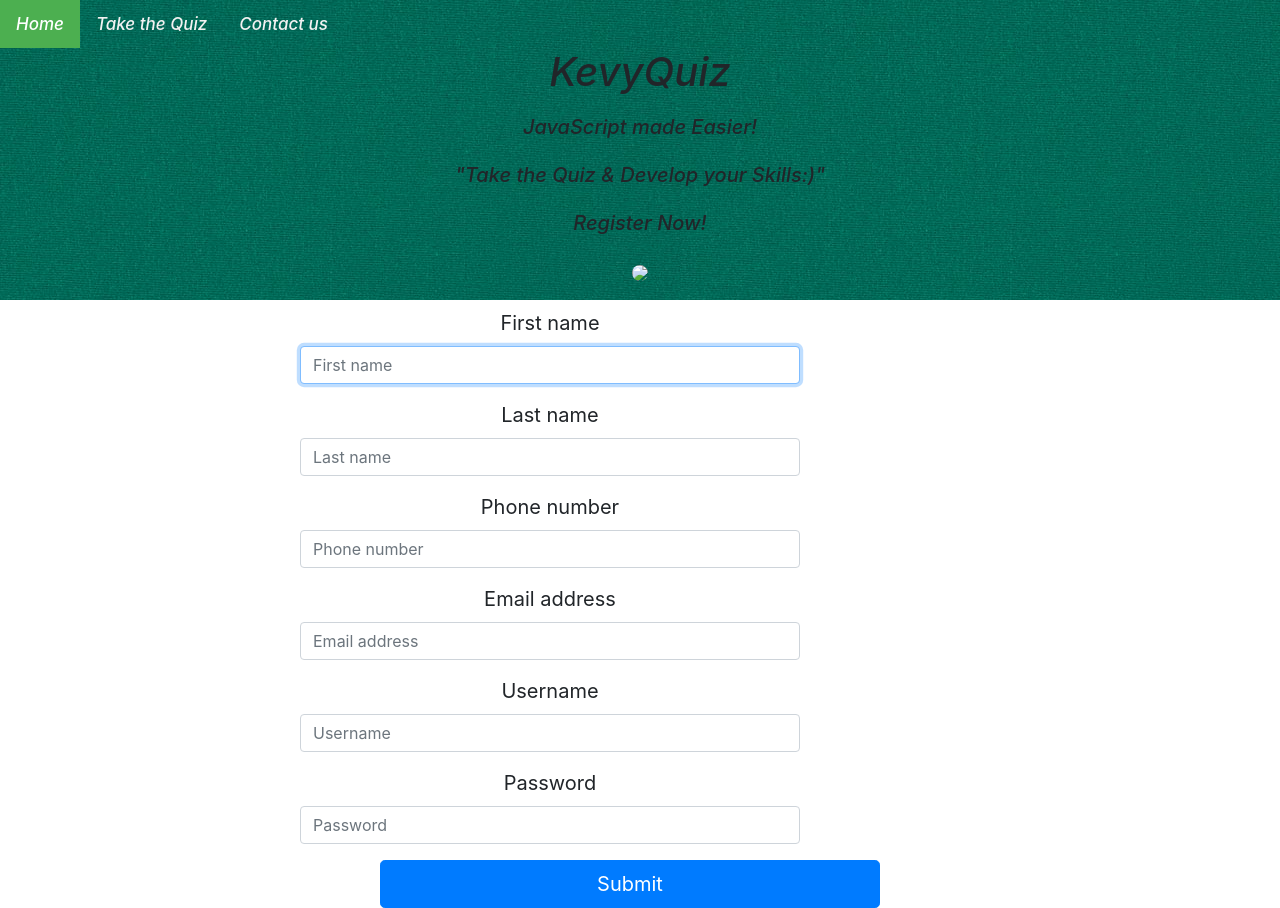
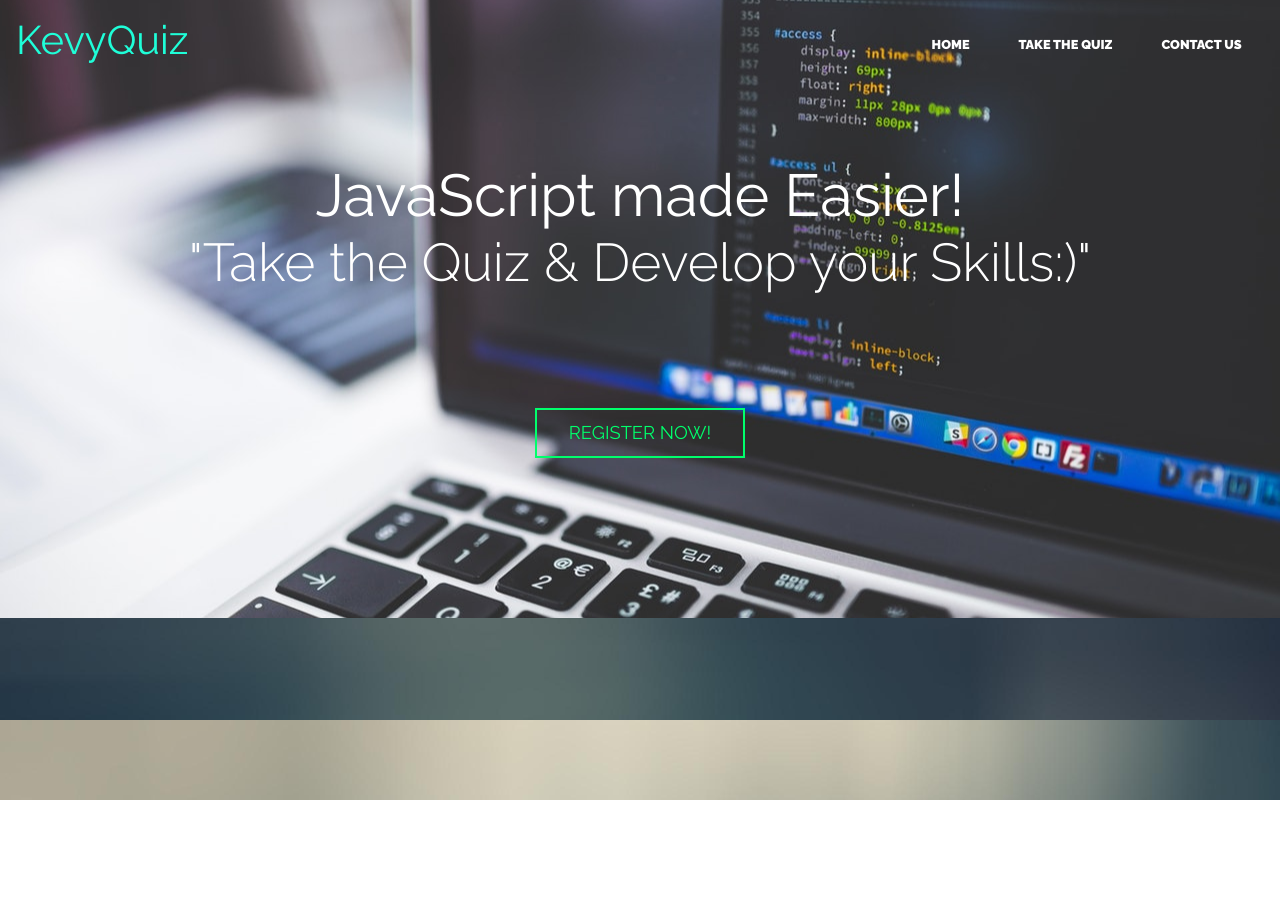
Before and after one commit to KevineMusoni/JavaScript-Quiz, a plain HTML site: page index.html in a window 1280 px wide. After the commit the page ends 800 px from the top, so only its background shows below. Drawn offline with nearby package versions, Linux system fonts and the light colour scheme.

Commit message:
UI design

```diff
--- a/form.css
+++ b/form.css
@@ -1,63 +1,110 @@
-span{
-	font-size: 20px;
-	text-align: center;
+@import
+url("https://fonts.googleapis.com/css?family=Raleway:300,400,700,900");
+
+/*makes padding a lot more easier*/
+*{
+box-sizing:border-box;
 }
-h1{
-	/*margin-top: -100px;*/
-	text-align: center;
-	background-image: url("images/head.jpg");
-	height: 300px;
-	font-style:italic;
+.main-title{
+	color: #1FFED8;
 }
+body{
+margin:0;
+font-family:'Raleway',san-serif;
+text-align: center;
+}
+/*making images responsive*/
 img{
-	height: 100px;
-	border-radius:8px;
+	max-width: 100%;
+	height: auto;
 }
-.headnav {
-    overflow: hidden;
+.container{
+	width: 95%;
+	margin:0 auto;
 }
-p{
-	text-align: center;
+/*typography*/
+.title{
+	font-size: 2rem;
+	margin-bottom: 1.5em;
 }
-/*ANCOR*/
-.headnav a {
-    float: left;
-    color: #f2f2f2;
-    text-align: center;
-    padding: 14px 16px;
-    text-decoration: none;
-    font-size: 17px;
+.title span{
+	font-weight: 300;
+	display: block;
+	font-size: .9em;
 }
-/*HOVER LINKS*/
-.headnav a:hover {
-    background-color: #ddd;
-    color: black;
+@media(min-width: 60rem){
+.main-title{
+	float: left;
 }
-/*ACTIVE LINKS*/
-.headnav a.active {
-    background-color: #4CAF50;
+nav{
+	float: right;
+}
+.title{
+	font-size: 3.7rem;
+}
+}
+/*buttons*/
+.button{
+	display: inline-block;/*avoids merging*/
+	font-size: 1.15rem;
+	text-decoration:none;
+	text-transform: uppercase;
+	border-width: 2px;
+	border-style: solid;
+	padding: .5em 1.75em;
+}
+.button-accent{
+	color: #00ff6c;
+	border-color: #00ff6c;
+}
+.button-accent:hover,
+.button-accent:focus{
+	background:#00ff6c;
+	color: #232323;
+}
+/*header*/
+header{
+	position: absolute;
+	margin-top: 1em;
+	left: 0;
+	right: 0;
+	margin: 1em;
+}
+nav ul{
+	margin: 0;
+	padding: 0;
+	list-style: none;
+}
+nav li{
+	display: inline-block;
+	margin: 1em;
+}
+nav a{
+	font-weight: 900;
+	text-decoration: none;
+    text-transform: uppercase;
+    font-size: .8rem;
+    padding: .5em;
+    color: #FFF;
+}
+nav a:hover,
+nav a:focus{
+	color: #DDD;
+}
+/*home*/
+.home{
+	background-image: url("images/img2.jpeg");
+    background-size: cover;
+    background-position: center;
+    padding: 10em 0;
     color: white;
 }
-#qn{
-	font-size: 20px;
+
+#call{
+	height: 100px;
 }
-#field{
-	margin-left:300px;
-	background-image: url("images/body.jpg");
-	color: white;
-	margin-right: 300px;
+.text-center{
+	background-image: url("images/img3.jpg");
+	background-size: cover;
+	position: center;
 }
-button{
-	margin-left: 80px;
-    border-color: green;
-}
-#txt{
-	text-align: center;
-	background-image: url("images/color.jpg");
-	height: 400px;
-	width: 500px;
-	margin-left: 300px;
-	margin-bottom: 100px;
-	font-size: 20px;
-
-}
--- a/index.html
+++ b/index.html
@@ -2,48 +2,30 @@
 <html lang="en">
   <head>
     <meta charset="utf-8">
+    <meta name="viewport" content="width=device-width, initial-scale=1">
        <title>Quiz Registration</title>
         <link href="css/bootstrap.css" rel="stylesheet" type="text/css">
         <link rel="stylesheet" href="form.css">
         <script src="https://code.jquery.com/jquery-3.3.1.js" integrity="sha256-2Kok7MbOyxpgUVvAk/HJ2jigOSYS2auK4Pfzbm7uH60=" crossorigin="anonymous"></script>
   </head>
   <body class="text-center">
-  	<h1>
-	  <div class="headnav">
-         <a class="active" href="#">Home</a>
-         <a href="form2.html">Take the Quiz</a>
-         <a href="form3.html">Contact us</a>
-</div>
-	    <div class="container">
-		  KevyQuiz<br>
-			<span>JavaScript made Easier!<br>
-      "Take the Quiz & Develop your Skills:)"</span><br>
-			<span id="title"> Register Now!<br>
-				<img src="images/writing-smiley (1).gif"></span>
-		</h1>
-		<div id="txt">
-    <form class="form-group">
-      <p><label for="inputfirstname" class="input1">First name</label>
-      <input type="firstname" id="inputfirstname" class="form-control" placeholder="First name" name="firstname" required autofocus>
-       </p>
-      <p><label for="inputsecondname" class="input2">Last name</label>
-      <input type="text" id="inputsecondname" class="form-control" placeholder="Last name" name="lastname" required autofocus>
-       </p>
-      <p><label for="phonenumber" class="input3">Phone number</label>
-      <input type="text" id="phonenumber" class="form-control" placeholder="Phone number" name="phonenumber" required autofocus>
-       </p>
-      <p><label for="inputEmail" class="input3">Email address</label>
-      <input type="email" id="inputEmail" class="form-control" placeholder="Email address" name="email" required autofocus>
-       </p>
-      <p><label for="username" class="input4">Username</label>
-      <input type="text" id="username" class="form-control" placeholder="Username" name="username" required autofocus>
-       </p>
-      <p><label for="inputPassword" class="input5">Password</label>
-      <input type="password" id="inputPassword" class="form-control" placeholder="Password" name="password" required>
-       </p>
-      <button class="btn btn-lg btn-primary btn-block" type="submit">Submit</button>
-    </form>
+  	<header>
+      <h1 class="main-title">KevyQuiz</h1>
+      <nav>
+      <ul>
+	       <li><a class="active" href="index.html">Home</a></li>
+         <li><a href="form2.html">Take the Quiz</a></li>
+         <li><a href="form3.html">Contact us</a></li>
+      </ul>
+  </nav>
+		</header>
+
+       <section class="home">
+        <div class="container">
+      <h1 class="title">JavaScript made Easier!<br>
+      <span>"Take the Quiz & Develop your Skills:)"</span></h1><br>
+      <a href="file1.html" class="button button-accent">Register Now!</a>
       </div>
-   </div>
+       </section>
   </body>
 </html>
```
Also changed, not shown: file1.html (added, +39 -0 lines), form2.html (+1 -8 lines), form3.html (+3 -8 lines), color (copy).jpg (added), images/img2.jpeg (added), images/img3.jpg (added).
